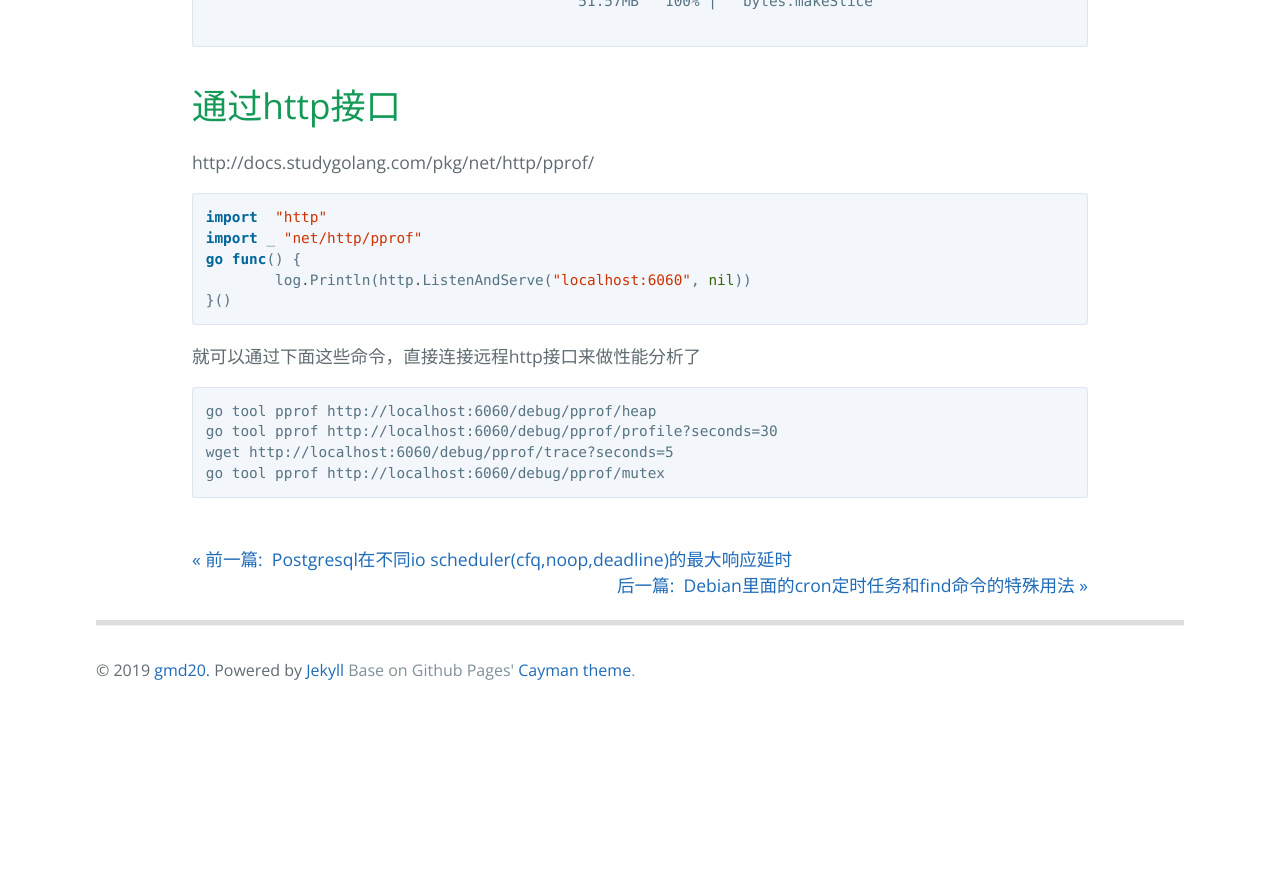
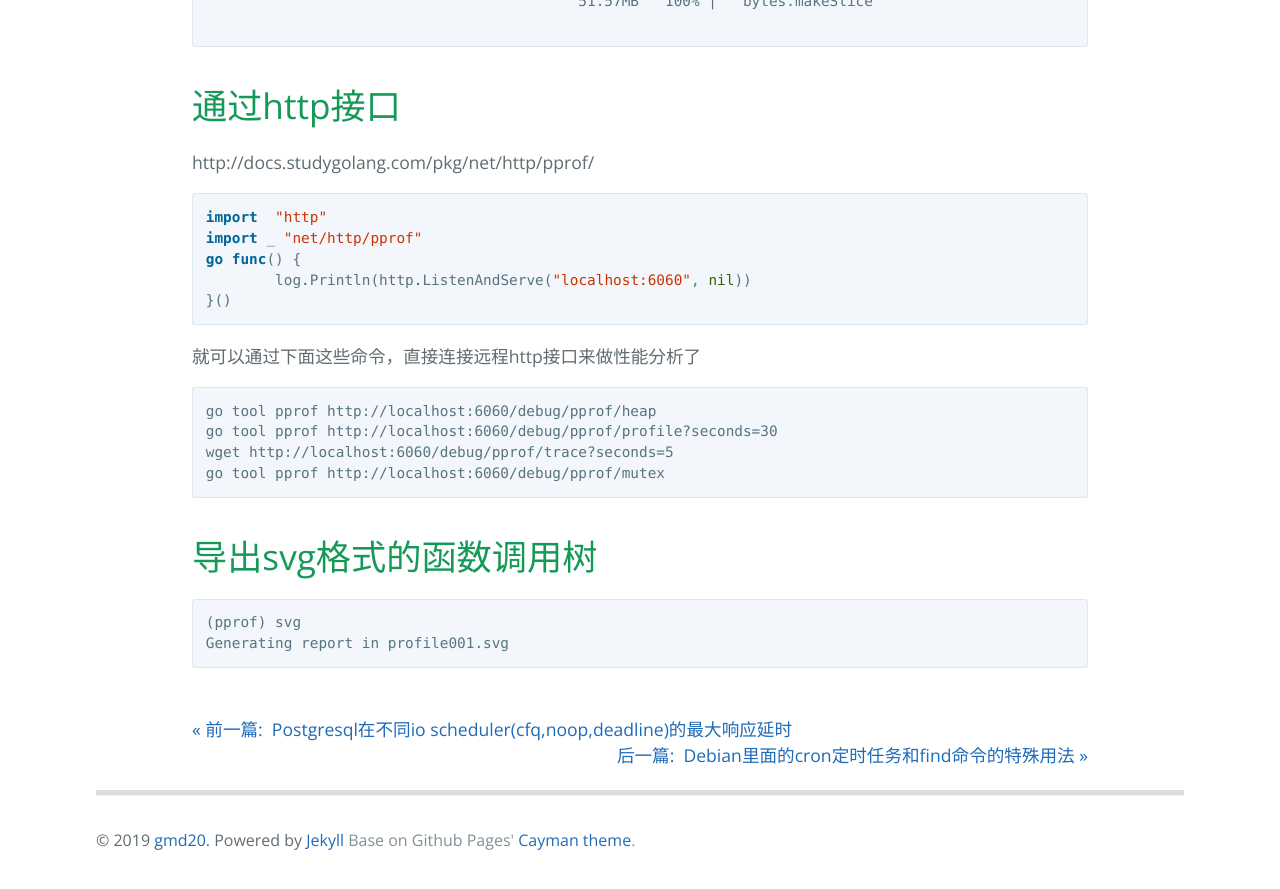
Before and after one commit to gmd20/gmd20.github.io, a Jekyll site: the page built from _posts/2016-03-01-golang程序的性能分析heap memory profile和cpu prifile.markdown, in a window 1280 px wide and 900 px high, scrolled down 2967 px. Shown: the top 889 px of the window. Built offline with Jekyll 4.4.1, drawn with Linux system fonts in a browser that asks for light colours; comment, search, counter and statistics services are not loaded; before the commit the page ends 3697 px from its top, so only the background shows below that.

Commit message:
Update 2016-03-01-golang程序的性能分析heap memory profile和cpu prifile.markdown

````diff
--- a/_posts/2016-03-01-golang程序的性能分析heap memory profile和cpu prifile.markdown
+++ b/_posts/2016-03-01-golang程序的性能分析heap memory profile和cpu prifile.markdown
@@ -136,3 +136,9 @@ go tool pprof http://localhost:6060/debug/pprof/profile?seconds=30
 wget http://localhost:6060/debug/pprof/trace?seconds=5
 go tool pprof http://localhost:6060/debug/pprof/mutex
 ```
+
+# 导出svg格式的函数调用树
+```text
+(pprof) svg
+Generating report in profile001.svg
+```
````
